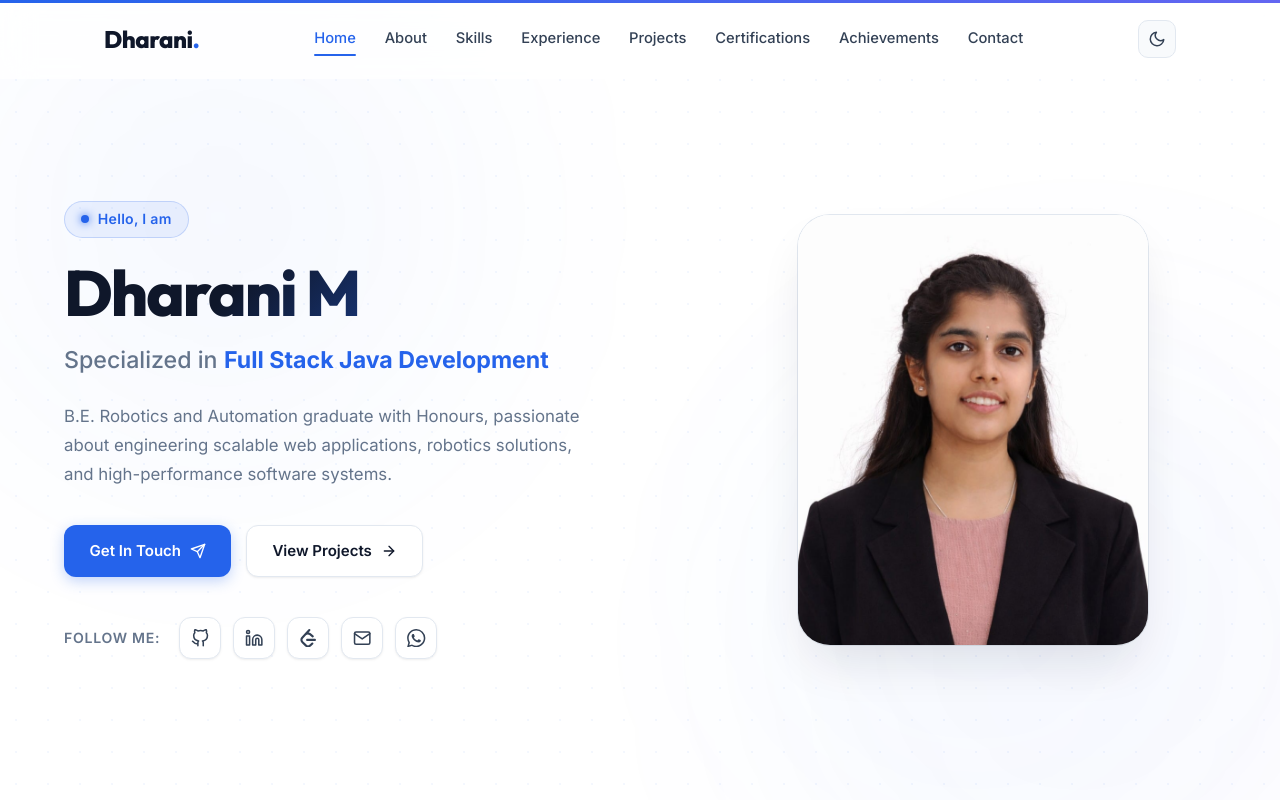
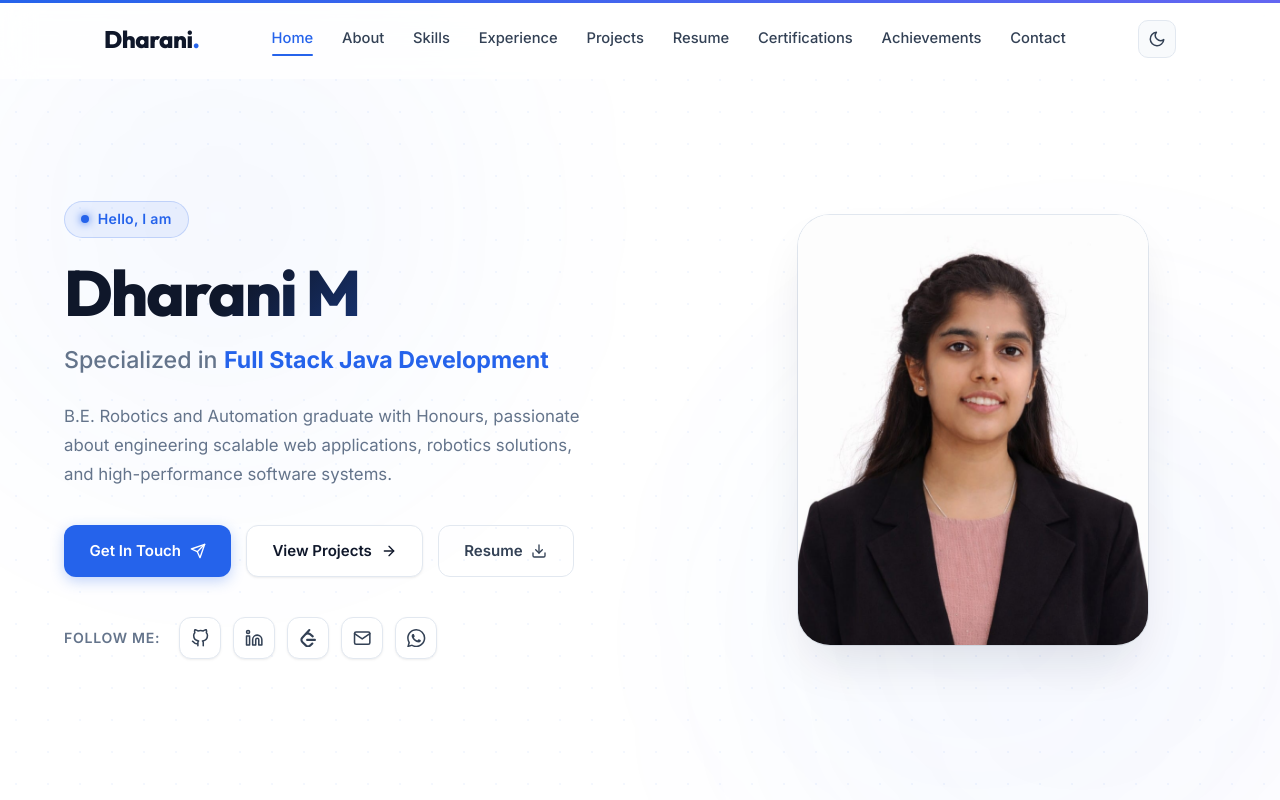
Before and after one commit to dharani-moorthy/dharani-portfolio, a React (Vite) app: page / in a window 1280 px wide. Shown: the top 800 px of the page. Built offline with nearby package versions, Linux system fonts and the light colour scheme.

Commit message:
Restore resume section, navbar link, and hero download button

```diff
--- a/src/App.jsx
+++ b/src/App.jsx
@@ -6,6 +6,7 @@ import About from './components/About/About';
 import Skills from './components/Skills/Skills';
 import Experience from './components/Experience/Experience';
 import Projects from './components/Projects/Projects';
+import Resume from './components/Resume/Resume';
 import Certifications from './components/Certifications/Certifications';
 import Achievements from './components/Achievements/Achievements';
 import Contact from './components/Contact/Contact';
@@ -34,6 +35,7 @@ function App() {
       <Skills />
       <Experience />
       <Projects />
+      <Resume />
       <Certifications />
       <Achievements />
       <Contact />
--- a/src/components/Hero/Hero.jsx
+++ b/src/components/Hero/Hero.jsx
@@ -3,7 +3,7 @@ import Particles from '@tsparticles/react';
 import { loadSlim } from '@tsparticles/slim';
 import { TypeAnimation } from 'react-type-animation';
 import { motion } from 'framer-motion';
-import { FiGithub, FiLinkedin, FiMail, FiArrowRight, FiSend } from 'react-icons/fi';
+import { FiGithub, FiLinkedin, FiMail, FiArrowRight, FiDownload, FiSend } from 'react-icons/fi';
 import { SiWhatsapp, SiLeetcode } from 'react-icons/si';
 import styles from './Hero.module.css';
 import { Link } from 'react-scroll';
@@ -100,6 +100,9 @@ const Hero = () => {
             <Link to="projects" smooth={true} duration={500} className={`${styles.btn} ${styles.secondaryBtn}`}>
               View Projects <FiArrowRight className={styles.btnIcon} />
             </Link>
+            <a href="/resume.pdf" download="Dharani_Resume.pdf" className={`${styles.btn} ${styles.outlineBtn}`}>
+              Resume <FiDownload className={styles.btnIcon} />
+            </a>
           </motion.div>
 
           <motion.div variants={itemVariants} className={styles.socialsGroup}>
--- a/src/components/Navbar/Navbar.jsx
+++ b/src/components/Navbar/Navbar.jsx
@@ -28,6 +28,7 @@ const Navbar = () => {
     { name: 'Skills', to: 'skills' },
     { name: 'Experience', to: 'experience' },
     { name: 'Projects', to: 'projects' },
+    { name: 'Resume', to: 'resume' },
     { name: 'Certifications', to: 'certifications' },
     { name: 'Achievements', to: 'achievements' },
     { name: 'Contact', to: 'contact' },
```
